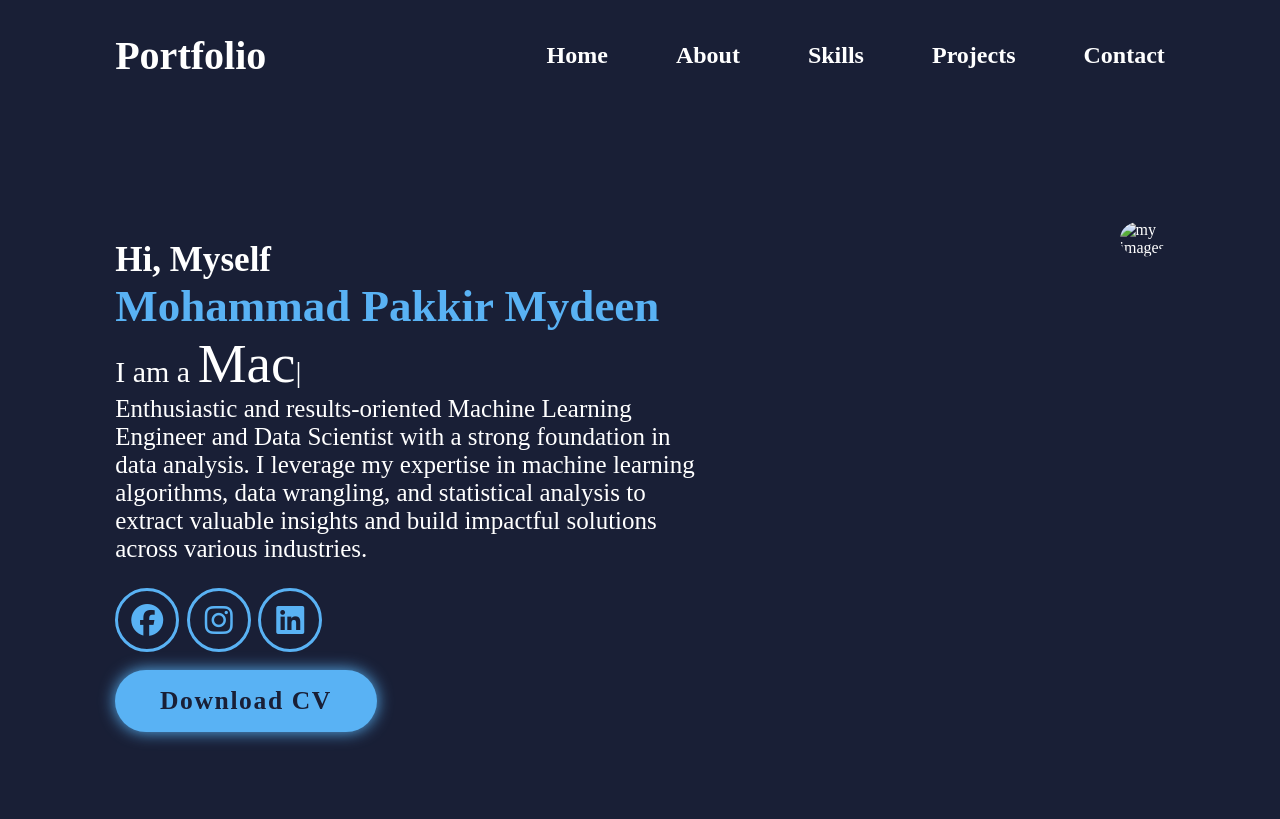
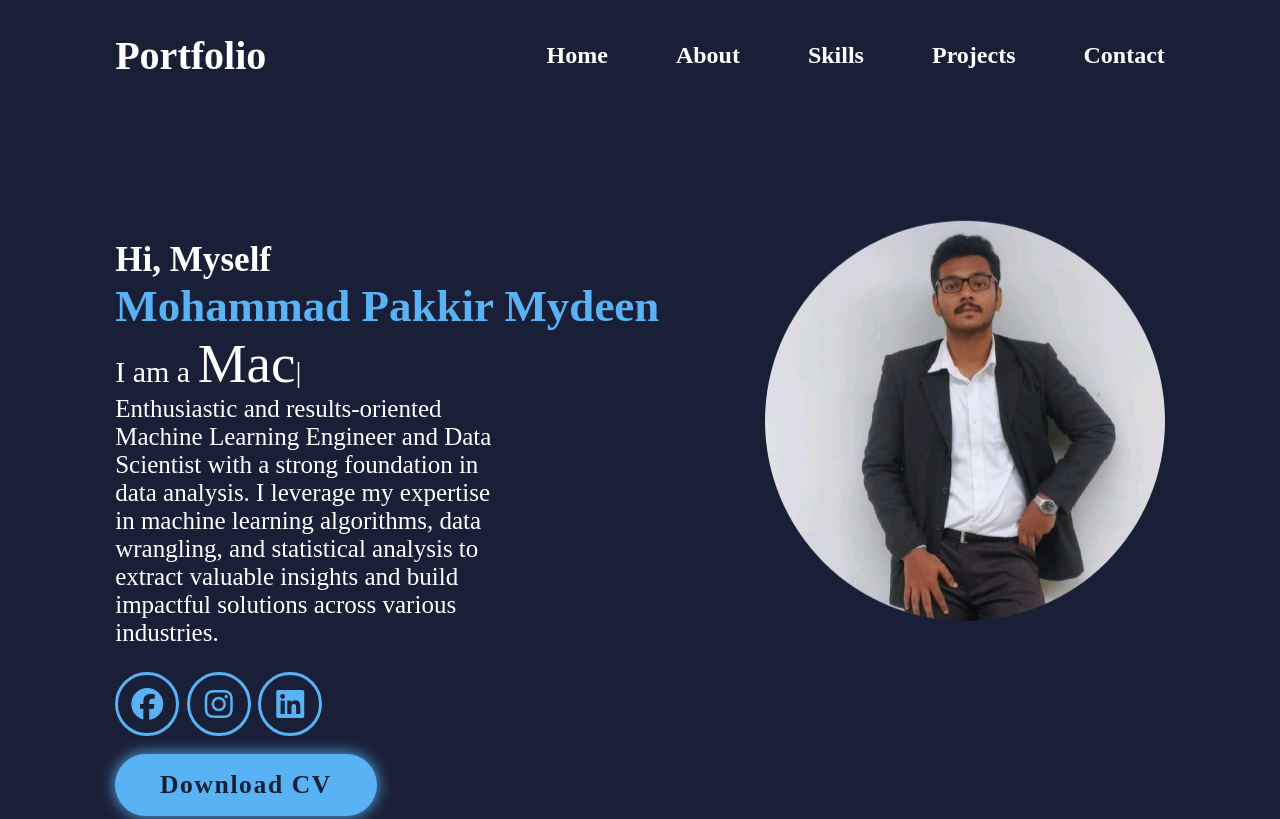
Before and after one commit to mohammad-pakkir-mydeen/portfolio-resume, a website: page index.html in a window 1280 px wide. Shown: the top 819 px of the page. Drawn offline with nearby package versions, Linux system fonts and the light colour scheme; a web font is replaced by a local one.

Commit message:
Update index.html

```diff
--- a/index.html
+++ b/index.html
@@ -46,7 +46,7 @@
 
         </div>
         <div class="home-image">
-            <img src="images\dp.jpg" alt="my images" id="img1">
+            <img src="images\image.png" alt="my images" id="img1">
         </div>
     </section>
 
```
